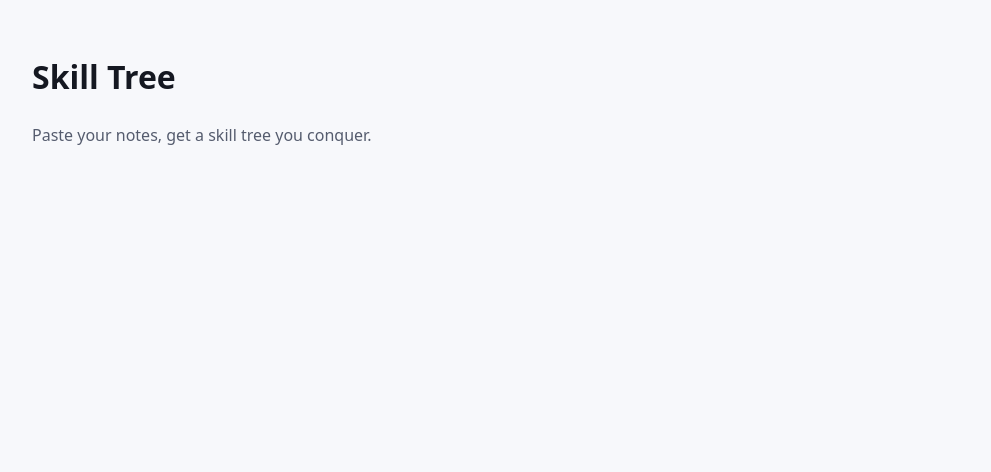
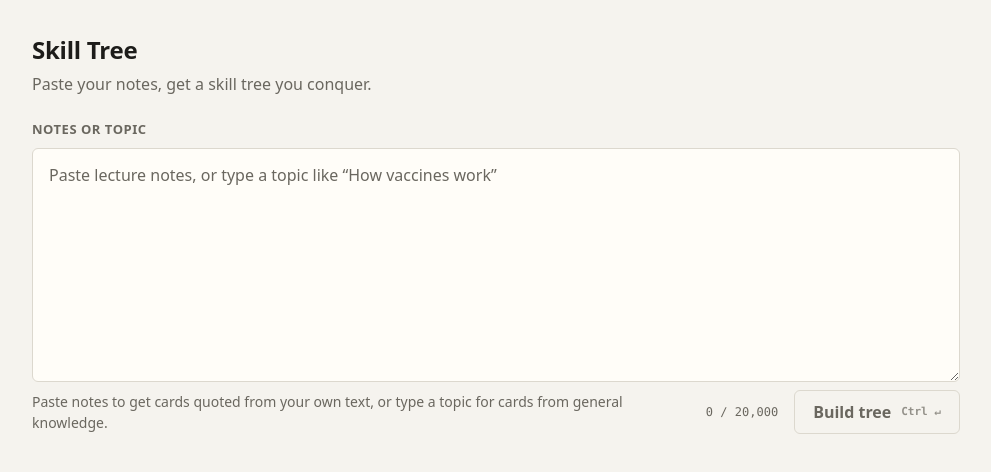
Before and after one commit to SrivatsalyaBhavaraju/Skill-Tree, a React (Vite) app: page / in a window 1280 px wide. Shown: the top 472 px of the page, without its empty margins (144-1135 px from the left). Built offline with nearby package versions, Linux system fonts and the light colour scheme.

Commit message:
feat(ui): add notes/topic input with mode hint and length limit

```diff
--- a/src/App.tsx
+++ b/src/App.tsx
@@ -1,8 +1,17 @@
+import { useState } from 'react'
+import { InputPanel } from './components/InputPanel'
+
 function App() {
+  const [text, setText] = useState('')
+
   return (
     <main className="app">
-      <h1>Skill Tree</h1>
-      <p>Paste your notes, get a skill tree you conquer.</p>
+      <header className="app__header">
+        <h1>Skill Tree</h1>
+        <p>Paste your notes, get a skill tree you conquer.</p>
+      </header>
+
+      <InputPanel value={text} onChange={setText} onSubmit={() => {}} busy={false} />
     </main>
   )
 }
--- /dev/null
+++ b/src/components/InputPanel.css
@@ -0,0 +1,117 @@
+.input-panel {
+  display: grid;
+  gap: 0.5rem;
+}
+
+.input-panel__label {
+  font-size: 0.8125rem;
+  font-weight: 600;
+  letter-spacing: 0.04em;
+  text-transform: uppercase;
+  color: var(--muted);
+}
+
+.input-panel__field {
+  width: 100%;
+  min-height: 10rem;
+  padding: 0.875rem 1rem;
+  resize: vertical;
+  background: var(--surface);
+  border: 1px solid var(--border);
+  border-radius: var(--radius);
+  line-height: 1.6;
+}
+
+.input-panel__field:hover {
+  border-color: var(--border-strong);
+}
+
+.input-panel__field:focus-visible {
+  outline: none;
+  border-color: var(--accent);
+}
+
+.input-panel__field::placeholder {
+  color: var(--muted);
+}
+
+.input-panel__footer {
+  display: flex;
+  flex-wrap: wrap;
+  align-items: center;
+  justify-content: space-between;
+  gap: 0.75rem 1.5rem;
+}
+
+.input-panel__hint {
+  flex: 1 1 18rem;
+  margin: 0;
+  font-size: 0.875rem;
+  color: var(--muted);
+}
+
+.input-panel__actions {
+  display: flex;
+  align-items: center;
+  gap: 1rem;
+  margin-left: auto;
+}
+
+.input-panel__count {
+  font-family: var(--font-mono);
+  font-size: 0.75rem;
+  font-variant-numeric: tabular-nums;
+  color: var(--muted);
+}
+
+.input-panel__count--warn {
+  color: var(--warning);
+}
+
+.input-panel__submit {
+  display: inline-flex;
+  align-items: center;
+  gap: 0.625rem;
+  min-height: 2.75rem;
+  padding: 0 1.125rem;
+  font-weight: 600;
+  background: var(--accent);
+  color: var(--accent-text);
+  border: 1px solid transparent;
+  border-radius: var(--radius);
+  cursor: pointer;
+}
+
+.input-panel__submit:hover:not(:disabled) {
+  filter: brightness(1.08);
+}
+
+.input-panel__submit:disabled {
+  background: transparent;
+  color: var(--muted);
+  border-color: var(--border);
+  cursor: not-allowed;
+}
+
+.input-panel__kbd {
+  font-family: var(--font-mono);
+  font-size: 0.6875rem;
+  opacity: 0.7;
+}
+
+.input-panel__error {
+  margin: 0;
+  font-size: 0.875rem;
+  color: var(--danger);
+}
+
+@media (max-width: 480px) {
+  .input-panel__actions {
+    width: 100%;
+    justify-content: space-between;
+  }
+
+  .input-panel__kbd {
+    display: none;
+  }
+}
--- /dev/null
+++ b/src/components/InputPanel.tsx
@@ -0,0 +1,86 @@
+import { useId, type FormEvent, type KeyboardEvent } from 'react'
+import { checkInput, isNotes, MAX_INPUT_CHARS } from '../lib/input'
+import './InputPanel.css'
+
+type Props = {
+  value: string
+  onChange: (value: string) => void
+  onSubmit: () => void
+  busy: boolean
+}
+
+const WARN_AT = MAX_INPUT_CHARS * 0.9
+
+function modeHint(value: string): string {
+  if (value.trim() === '') {
+    return 'Paste notes to get cards quoted from your own text, or type a topic for cards from general knowledge.'
+  }
+  if (isNotes(value)) {
+    return 'Notes mode: every card quotes your notes, and each quote is checked against them.'
+  }
+  return 'Topic mode: cards come from general knowledge, so there are no quotes to check.'
+}
+
+export function InputPanel({ value, onChange, onSubmit, busy }: Props) {
+  const id = useId()
+  const length = value.trim().length
+  const problem = checkInput(value)
+  const canSubmit = problem === null && !busy
+
+  function submit() {
+    if (canSubmit) onSubmit()
+  }
+
+  function handleSubmit(event: FormEvent) {
+    event.preventDefault()
+    submit()
+  }
+
+  function handleKeyDown(event: KeyboardEvent<HTMLTextAreaElement>) {
+    if (event.key === 'Enter' && (event.ctrlKey || event.metaKey)) {
+      event.preventDefault()
+      submit()
+    }
+  }
+
+  return (
+    <form className="input-panel" onSubmit={handleSubmit}>
+      <label className="input-panel__label" htmlFor={id}>
+        Notes or topic
+      </label>
+      <textarea
+        id={id}
+        className="input-panel__field"
+        value={value}
+        onChange={(event) => onChange(event.target.value)}
+        onKeyDown={handleKeyDown}
+        rows={8}
+        placeholder="Paste lecture notes, or type a topic like “How vaccines work”"
+        aria-describedby={`${id}-hint`}
+        spellCheck
+      />
+
+      <div className="input-panel__footer">
+        <p id={`${id}-hint`} className="input-panel__hint">
+          {modeHint(value)}
+        </p>
+
+        <div className="input-panel__actions">
+          <span className={length > WARN_AT ? 'input-panel__count input-panel__count--warn' : 'input-panel__count'}>
+            {length.toLocaleString('en-US')} / {MAX_INPUT_CHARS.toLocaleString('en-US')}
+          </span>
+          <button type="submit" className="input-panel__submit" disabled={!canSubmit}>
+            {busy ? 'Building…' : 'Build tree'}
+            <kbd className="input-panel__kbd">Ctrl ↵</kbd>
+          </button>
+        </div>
+      </div>
+
+      {length > MAX_INPUT_CHARS && (
+        <p className="input-panel__error" role="alert">
+          {problem}
+        </p>
+      )}
+    </form>
+  )
+}
--- a/src/index.css
+++ b/src/index.css
@@ -1,17 +1,35 @@
 :root {
-  color-scheme: dark light;
-  --bg: #0f1117;
-  --text: #e6e8ee;
-  --muted: #9aa1b2;
-  font-family: system-ui, -apple-system, 'Segoe UI', Roboto, sans-serif;
+  color-scheme: dark;
+  --bg: #121315;
+  --surface: #1a1b1e;
+  --border: #2c2e33;
+  --border-strong: #464951;
+  --text: #ebeae6;
+  --muted: #9b9a94;
+  --accent: #e2a33b;
+  --accent-text: #1a1206;
+  --warning: #e2a33b;
+  --danger: #ef7a6a;
+  --radius: 6px;
+  --font-body: system-ui, -apple-system, 'Segoe UI', Roboto, sans-serif;
+  --font-mono: ui-monospace, 'Cascadia Mono', 'SF Mono', Menlo, Consolas, monospace;
+  font-family: var(--font-body);
   line-height: 1.5;
 }
 
 @media (prefers-color-scheme: light) {
   :root {
-    --bg: #f7f8fb;
-    --text: #151821;
-    --muted: #555c6e;
+    color-scheme: light;
+    --bg: #f5f3ee;
+    --surface: #fffdf8;
+    --border: #dcd8ce;
+    --border-strong: #b5b0a3;
+    --text: #1d1c1a;
+    --muted: #6a675f;
+    --accent: #9a5d00;
+    --accent-text: #fffdf8;
+    --warning: #9a5d00;
+    --danger: #b3321f;
   }
 }
 
@@ -27,12 +45,34 @@ body {
   color: var(--text);
 }
 
+button,
+textarea {
+  font: inherit;
+  color: inherit;
+}
+
+:focus-visible {
+  outline: 2px solid var(--accent);
+  outline-offset: 2px;
+}
+
 .app {
   max-width: 960px;
   margin: 0 auto;
-  padding: 2rem 1rem;
+  padding: 2rem 1rem 4rem;
 }
 
-.app p {
+.app__header {
+  margin-bottom: 1.5rem;
+}
+
+.app__header h1 {
+  margin: 0;
+  font-size: 1.5rem;
+  letter-spacing: -0.01em;
+}
+
+.app__header p {
+  margin: 0.25rem 0 0;
   color: var(--muted);
 }
```
